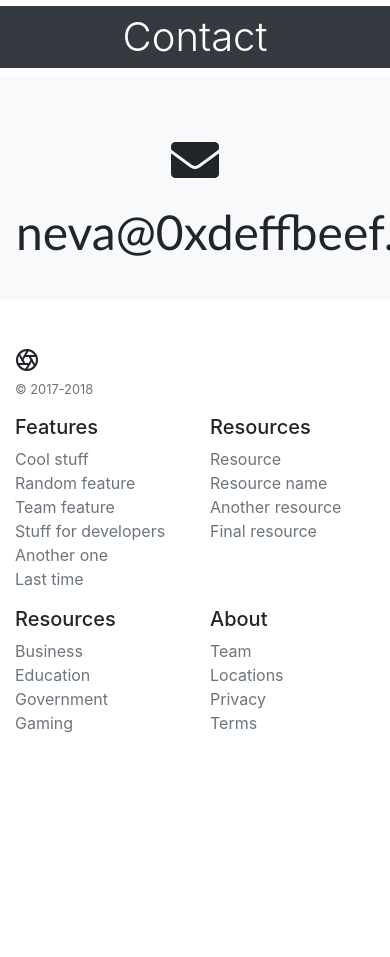
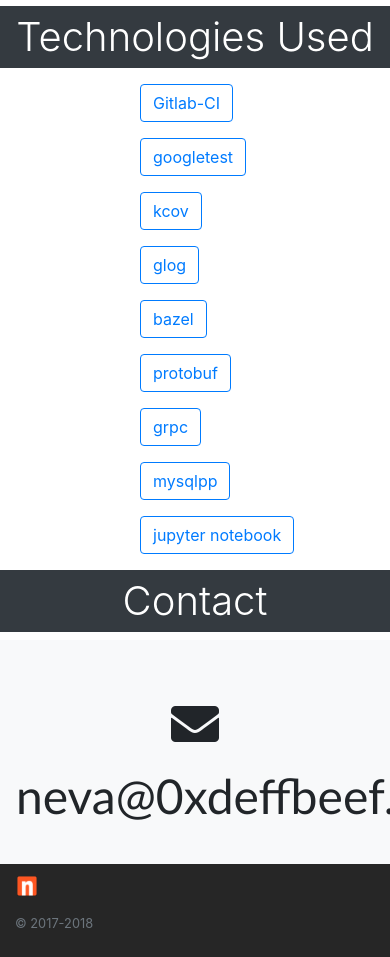
Before and after one commit to kadircet/neva-webpage, a plain HTML site: page index.html in a window 390 px wide. Shown: the part 4060-5017 px from the top of the page. Before the commit the page ends 4859 px from the top, so only its background shows below. Drawn offline with nearby package versions, Linux system fonts and the light colour scheme.

Commit message:
A few updates and technologies used.

```diff
--- a/index.html
+++ b/index.html
@@ -28,6 +28,7 @@
         <a class="py-2 d-none d-md-inline-block" href="#home">Home</a>
         <a class="py-2 d-none d-md-inline-block" href="#documents">Documents</a>
         <a class="py-2 d-none d-md-inline-block" href="#about">About</a>
+        <a class="py-2 d-none d-md-inline-block" href="#technologies">Technologies Used</a>
         <a class="py-2 d-none d-md-inline-block" href="#contact">Contact</a>
       </div>
     </nav>
@@ -140,59 +141,37 @@
     </div>
 
     <div class="row">
+      <h1 id="technologies" class="bg-dark text-center text-white overflow-hidden col-lg-12 mx-auto my-2 div-title font-weight-light">Technologies Used</h1>
+    </div>
+    <div class="row">
+      <div class="col-4 mx-auto my-auto">
+        <a class="btn btn-outline-primary mx-auto my-2" href="https://about.gitlab.com/features/gitlab-ci-cd/">Gitlab-CI</a>
+        <a class="btn btn-outline-primary mx-auto my-2" href="https://github.com/google/googletest">googletest</a>
+        <a class="btn btn-outline-primary mx-auto my-2" href="https://github.com/SimonKagstrom/kcov">kcov</a>
+        <a class="btn btn-outline-primary mx-auto my-2" href="https://github.com/google/glog">glog</a>
+        <a class="btn btn-outline-primary mx-auto my-2" href="https://bazel.build/">bazel</a>
+        <a class="btn btn-outline-primary mx-auto my-2" href="https://github.com/google/protobuf">protobuf</a>
+        <a class="btn btn-outline-primary mx-auto my-2" href="https://grpc.io/">grpc</a>
+        <a class="btn btn-outline-primary mx-auto my-2" href="https://tangentsoft.com/mysqlpp/home">mysqlpp</a>
+        <a class="btn btn-outline-primary mx-auto my-2" href="http://jupyter.org/">jupyter notebook</a>
+      </div>
+    </div>
+
+    <div class="row">
         <h1 id="contact" class="bg-dark text-center text-white overflow-hidden col-lg-12 mx-auto my-2 div-title font-weight-light">Contact</h1>
     </div>
-
     <div class="bg-light mr-md-3 pt-3 px-3 pt-md-5 px-md-5 text-center overflow-hidden">
         <div class="my-3 py-3">
             <div style="font-family: 'Trebuchet MS', Helvetica, sans-serif; font-size: 20px"> <font size="+5"><i  class="fas fa-envelope"></i> neva@0xdeffbeef.com</font></div>
         </div>
-      </div>
+    </div>
 
-    <footer class="container py-5">
-      <div class="row">
-        <div class="col-12 col-md">
-          <svg xmlns="http://www.w3.org/2000/svg" width="24" height="24" viewBox="0 0 24 24" fill="none" stroke="currentColor" stroke-width="2" stroke-linecap="round" stroke-linejoin="round" class="d-block mb-2"><circle cx="12" cy="12" r="10"></circle><line x1="14.31" y1="8" x2="20.05" y2="17.94"></line><line x1="9.69" y1="8" x2="21.17" y2="8"></line><line x1="7.38" y1="12" x2="13.12" y2="2.06"></line><line x1="9.69" y1="16" x2="3.95" y2="6.06"></line><line x1="14.31" y1="16" x2="2.83" y2="16"></line><line x1="16.62" y1="12" x2="10.88" y2="21.94"></line></svg>
-          <small class="d-block mb-3 text-muted">&copy; 2017-2018</small>
-        </div>
-        <div class="col-6 col-md">
-          <h5>Features</h5>
-          <ul class="list-unstyled text-small">
-            <li><a class="text-muted" href="#">Cool stuff</a></li>
-            <li><a class="text-muted" href="#">Random feature</a></li>
-            <li><a class="text-muted" href="#">Team feature</a></li>
-            <li><a class="text-muted" href="#">Stuff for developers</a></li>
-            <li><a class="text-muted" href="#">Another one</a></li>
-            <li><a class="text-muted" href="#">Last time</a></li>
-          </ul>
-        </div>
-        <div class="col-6 col-md">
-          <h5>Resources</h5>
-          <ul class="list-unstyled text-small">
-            <li><a class="text-muted" href="#">Resource</a></li>
-            <li><a class="text-muted" href="#">Resource name</a></li>
-            <li><a class="text-muted" href="#">Another resource</a></li>
-            <li><a class="text-muted" href="#">Final resource</a></li>
-          </ul>
-        </div>
-        <div class="col-6 col-md">
-          <h5>Resources</h5>
-          <ul class="list-unstyled text-small">
-            <li><a class="text-muted" href="#">Business</a></li>
-            <li><a class="text-muted" href="#">Education</a></li>
-            <li><a class="text-muted" href="#">Government</a></li>
-            <li><a class="text-muted" href="#">Gaming</a></li>
-          </ul>
-        </div>
-        <div class="col-6 col-md">
-          <h5>About</h5>
-          <ul class="list-unstyled text-small">
-            <li><a class="text-muted" href="#">Team</a></li>
-            <li><a class="text-muted" href="#">Locations</a></li>
-            <li><a class="text-muted" href="#">Privacy</a></li>
-            <li><a class="text-muted" href="#">Terms</a></li>
-          </ul>
-        </div>
+    <footer class="site-header">
+      <div class="container d-flex flex-column flex-md-row justify-content-between">
+        <a class="py-2" href="#">
+          <img src="favicon.ico" width=24 height=24 fill=none>
+        </a>
+        <small class="py-2 d-block mb-3 text-muted">&copy; 2017-2018</small>
       </div>
     </footer>
 
```
